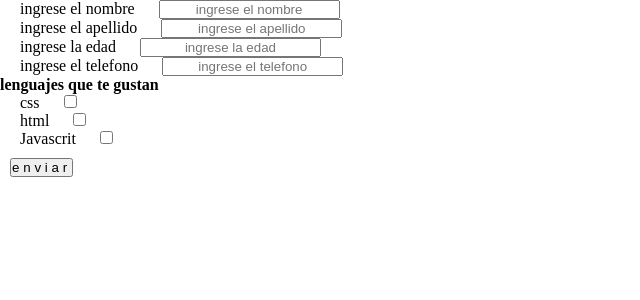
After one commit to estefani0718/PHP, a PHP site: page /02-formulario/get.html in a window 1280 px wide. The commit adds this page. Shown: the top 300 px of the page, without its empty margins (0-640 px from the left). Run offline with PHP 8.4, Linux system fonts and the light colour scheme.

Commit message:
trabajo  clase

```diff
--- /dev/null
+++ b/02-formulario/get.html
@@ -0,0 +1,44 @@
+<!DOCTYPE html>
+<html lang="en">
+<head>
+  <meta charset="UTF-8">
+  <meta name="viewport" content="width=device-width, initial-scale=1.0">
+  <title>formulario get</title>
+  <link rel="stylesheet" href="style.css">
+</head>
+<body>
+
+  <form action="controlador.php" method="post">
+    <div>
+      <label for="nombre">ingrese el nombre</label>
+      <input type="text" name="nombre" id="nombre" placeholder="ingrese el nombre">
+    </div>
+    <div>
+      <label for="apellido">ingrese el apellido</label>
+      <input type="text" name="apellido" id="apellido" placeholder="ingrese el apellido">
+    </div>
+    <div>
+      <label for="edad">ingrese la edad</label>
+      <input type="text" name="edad" id="edad" placeholder="ingrese la edad">
+    </div>
+    <div>
+      <label for="telefono">ingrese el telefono </label>
+      <input type="text" name="telefono" id="telefono" placeholder="ingrese el telefono">
+    </div>
+     <h4>lenguajes que te gustan </h4>
+    <div>
+      <label for="css" > css</label>
+      <input type="checkbox" name="checkbox[]" id="css" value="css" >
+    </div>
+    <div>
+      <label for="html" > html</label>
+      <input type="checkbox" name="checkbox[]" id="html" value="html" >
+    </div>
+    <div>
+      <label for="js" > Javascrit</label>
+      <input type="checkbox" name="checkbox[]" id="js"  value="js">
+    </div>
+    <button type="submit">enviar</button>
+  </form>
+</body>
+</html>
--- /dev/null
+++ b/02-formulario/style.css
@@ -0,0 +1,19 @@
+*{
+  margin: 0;
+  padding: 0;
+  box-sizing: border-box;
+}
+input{
+  text-align: center;
+}
+label{
+  text-align: center;
+  margin: 10px;
+  padding: 10px;
+}
+button{
+  text-align: center;
+  letter-spacing: 1mm;
+  margin: 10px;
+
+}
--- a/index.php
+++ b/index.php
@@ -15,3 +15,5 @@
   <a href="01-basico/condicionales_dobles.php">condicionales dobles </a>
   <a href="01-basico/condicionales_anidados.php">condicionales anidados</a>
   <a href="01-basico/switch_case.php">switch case </a>
+  <a href="01-basico/bucle-while.php">bucle while </a>
+  <a href="02-formulario/get.html">02-formulario </a>
```
Also changed, not shown: 01-basico/bucle-while.php (added, +65 -0 lines), 02-formulario/controlador.php (added, +41 -0 lines).
